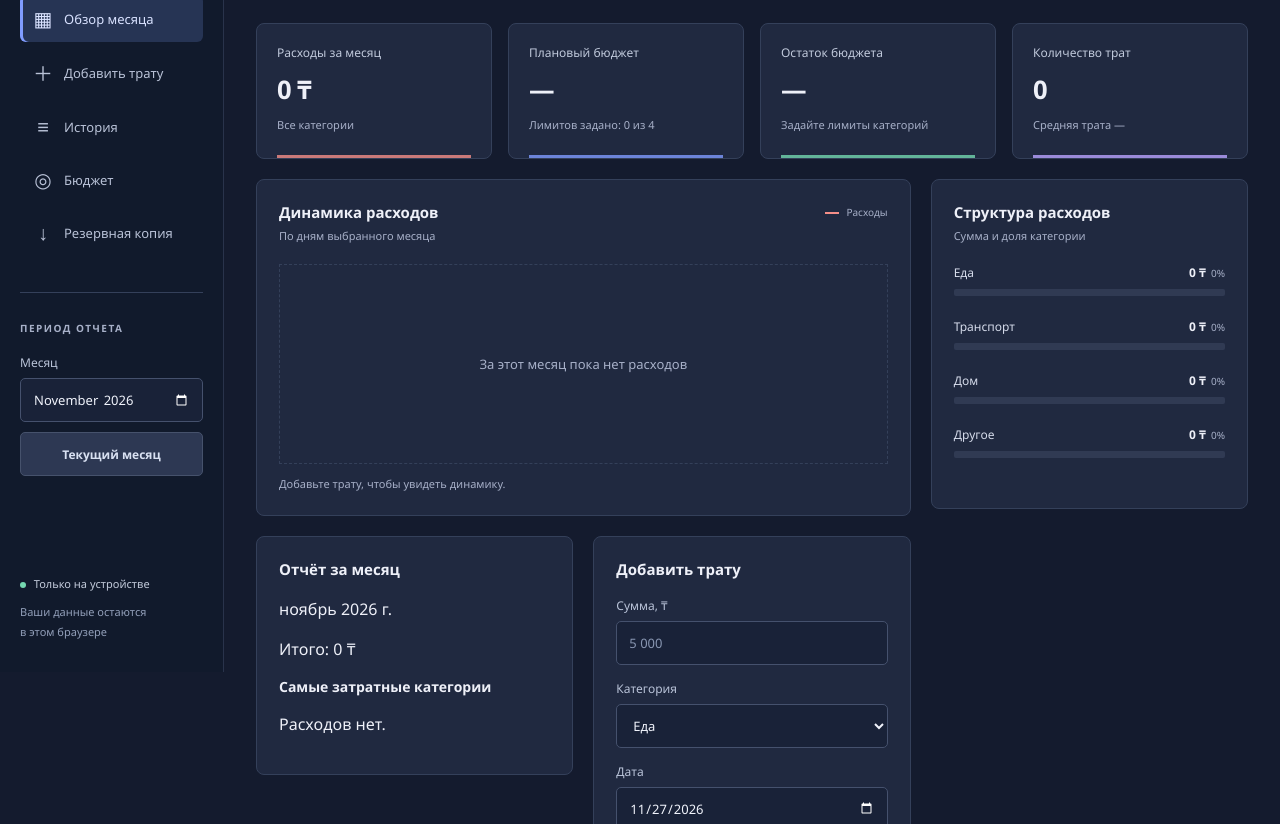
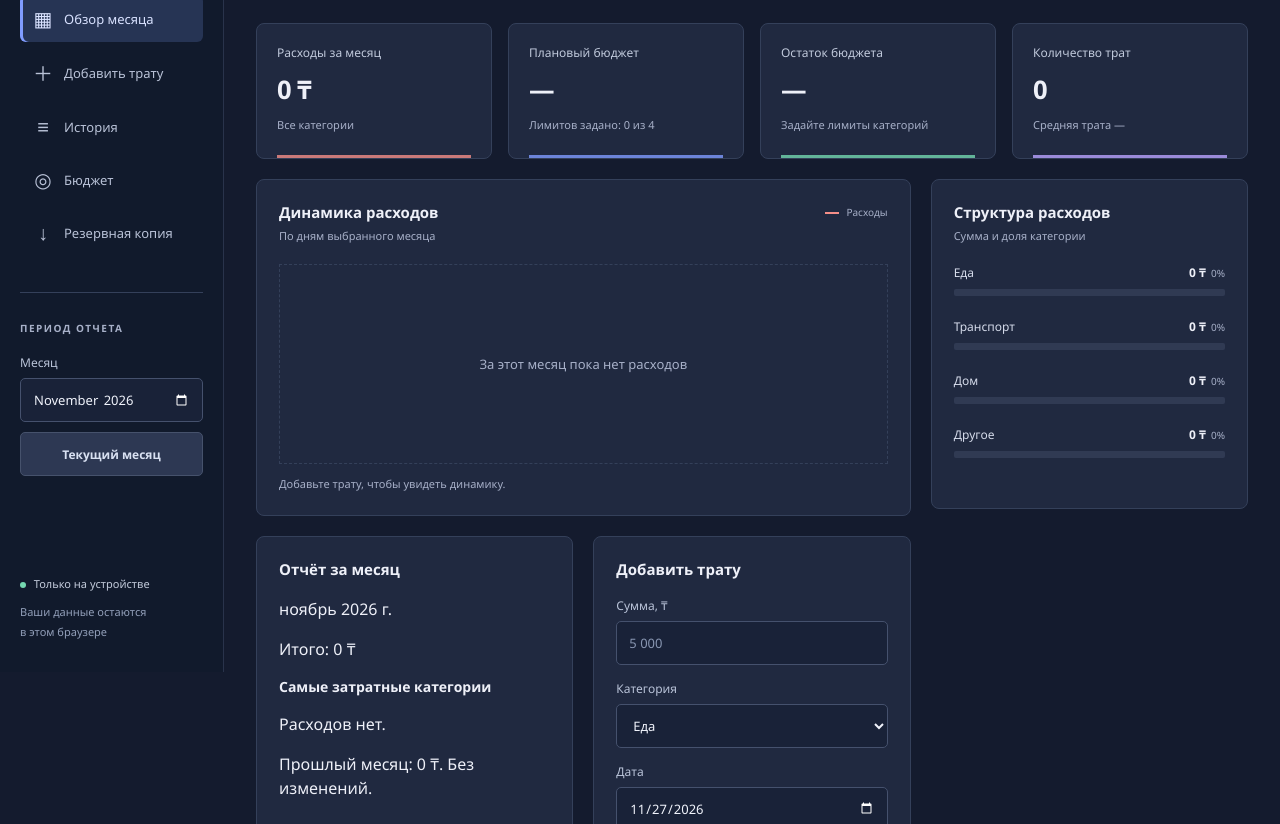
Before and after one commit to alekenovkanat-code/rashody, a plain HTML site: page index.html in a window 1280 px wide. Shown: the part 128-952 px from the top of the page. Drawn offline with Linux system fonts and the light colour scheme.

Commit message:
Добавить сравнение месяцев

```diff
--- a/index.html
+++ b/index.html
@@ -22,7 +22,7 @@
 <div class="dashboard-grid">
 <section class="card daily-card" aria-labelledby="daily-title"><div class="panel-heading"><div><h2 id="daily-title">Динамика расходов</h2><p class="panel-subtitle">По дням выбранного месяца</p></div><span class="legend"><i></i> Расходы</span></div><div id="daily-chart" class="daily-chart"></div><p id="daily-description" class="chart-description"></p></section>
 <section class="card category-summary" aria-labelledby="category-title"><div class="panel-heading"><div><h2 id="category-title">Структура расходов</h2><p class="panel-subtitle">Сумма и доля категории</p></div></div><dl id="category-totals" aria-live="polite"></dl></section>
-<section class="card" aria-labelledby="report-title"><h2 id="report-title">Отчёт за месяц</h2><p id="report-month"></p><p id="report-total" aria-live="polite"></p><h3>Самые затратные категории</h3><p id="report-empty" hidden>Расходов нет.</p><ol id="report-categories"></ol></section>
+<section class="card" aria-labelledby="report-title"><h2 id="report-title">Отчёт за месяц</h2><p id="report-month"></p><p id="report-total" aria-live="polite"></p><h3>Самые затратные категории</h3><p id="report-empty" hidden>Расходов нет.</p><ol id="report-categories"></ol><p id="report-comparison" aria-live="polite"></p></section>
     <section class="card expense-form-card" id="add-expense" aria-labelledby="form-title">
       <h2 id="form-title">Добавить трату</h2>
       <form id="expense-form" novalidate>
--- a/script.js
+++ b/script.js
@@ -137,6 +137,11 @@ function render() {
     item.textContent = `${category === "Жилье" ? "Дом" : category} — ${formatTotal(amount)}`;
     reportCategories.append(item);
   }
+  const previous = previousMonth(month);
+  const previousTotal = expenses.filter(expense => expense.date.slice(0, 7) === previous)
+    .reduce((sum, expense) => sum + BigInt(expense.minor), 0n);
+  const difference = total - previousTotal;
+  document.querySelector("#report-comparison").textContent = `Прошлый месяц: ${formatTotal(previousTotal)}. ${difference === 0n ? "Без изменений" : `На ${formatTotal(difference < 0n ? -difference : difference)} ${difference > 0n ? "больше" : "меньше"}`}.`;
   const query = document.querySelector("#search-expenses").value.trim().toLocaleLowerCase("ru-RU");
   const filterCategory = document.querySelector("#filter-category").value;
   const visibleExpenses = expenses.filter(expense => expense.date.slice(0, 7) === month && (!filterCategory || expense.category === filterCategory) && (!query || expense.comment.toLocaleLowerCase("ru-RU").includes(query))).sort((a, b) => b.date.localeCompare(a.date));
```
Also changed, not shown: 1 other file.
